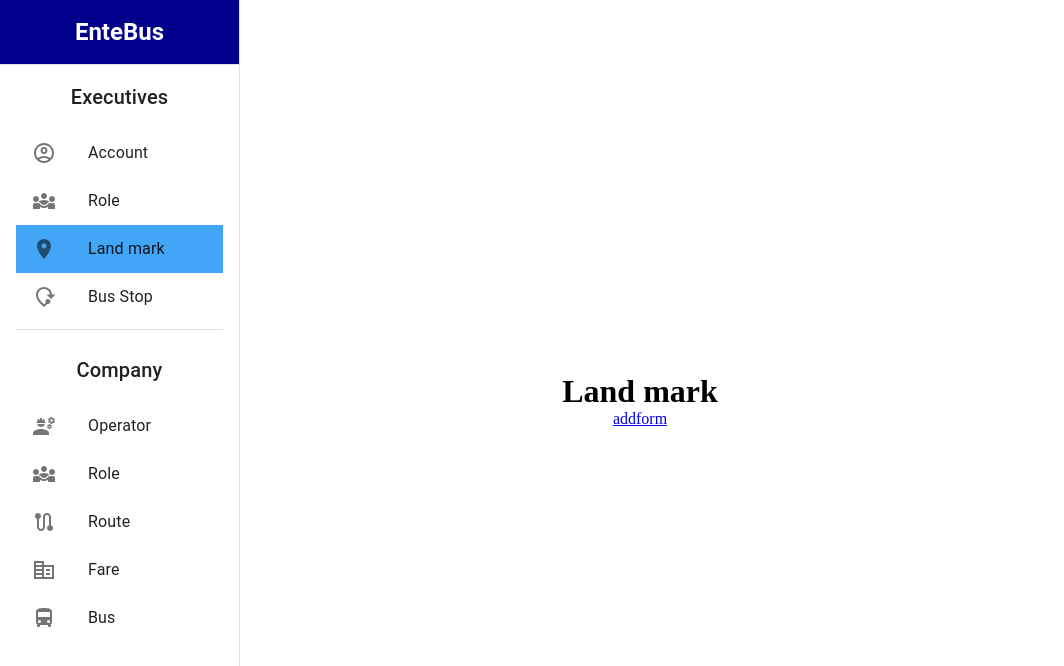
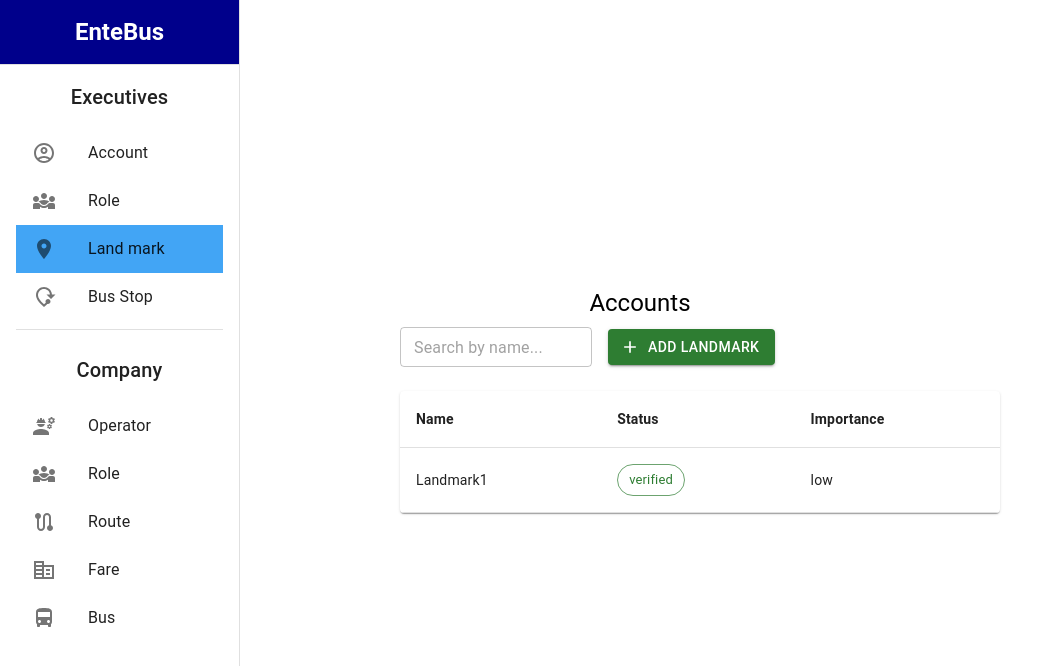
Before and after one commit to NixbugSoftwares/executive-app, a React (Vite) app: page /landmark in a window 1280 px wide. Shown: the top 666 px of the page, without its empty margins (0-1064 px from the left). Built offline with nearby package versions, Linux system fonts and the light colour scheme.

Commit message:
Created  a landmark listing page .

```diff
--- a/src/screens/landmarkpage/LandMarkPage.tsx
+++ b/src/screens/landmarkpage/LandMarkPage.tsx
@@ -1,13 +1,14 @@
 import React from 'react'
 import Sidebar from '../../common/sidebar';
 import { Box } from '@mui/material';
+import LandmarkListing from './LandmarkListingPage';
 
 function LandMarkPage() {
   return (
     <Box>
       <Sidebar/>
-      <h1>Land mark</h1>
-      <a href="/landmark/create">addform</a>
+      <LandmarkListing />
+
     </Box>
   )
 }
--- /dev/null
+++ b/src/screens/landmarkpage/LandmarkListingPage.tsx
@@ -0,0 +1,94 @@
+import { useState } from "react";
+import { useNavigate } from "react-router-dom";
+import {
+  Table, TableBody, TableCell, TableContainer, TableHead, TableRow, Paper,
+  Button, Typography, Box, TextField, Chip
+} from "@mui/material";
+import { Add as AddIcon } from "@mui/icons-material";
+
+// Define the Type for Landmarks
+interface Landmark {
+  id: number;
+  name: string;
+  status: "verified" | "unverified";
+  importance: "low" | "medium" | "high";
+}
+
+const LandmarkListing: React.FC = () => {
+  const [data] = useState<Landmark[]>([
+    { id: 1, name: "Landmark1", status: "verified", importance: "low" },
+  ]);
+
+  const navigate = useNavigate();
+  const handleNavigate = () => {
+    navigate("/landmark/create");
+  };
+
+  return (
+    <Box sx={{ width: "80%", margin: "auto", mt: 5, mb: 5 }}>
+      <Typography variant="h5" align="center" gutterBottom>
+        Accounts
+      </Typography>
+
+      {/* Search Bar & Account Creation Button */}
+      <Box
+        sx={{
+          display: "flex",
+          justifyContent: "left",
+          alignItems: "center",
+          mb: 3,
+        }}
+      >
+        <TextField
+          placeholder="Search by name..."
+          variant="outlined"
+          size="small"
+          sx={{ width: "40%" }}
+        />
+
+        {/* New Account Button */}
+        <Button
+          sx={{ ml: 2 }}
+          variant="contained"
+          color="success"
+          startIcon={<AddIcon />}
+          onClick={handleNavigate}
+        >
+          Add Landmark
+        </Button>
+      </Box>
+
+      {/* Account Listing Table */}
+      <Box>
+        <TableContainer component={Paper} sx={{ minWidth: 600 }}>
+          <Table sx={{ width: "100%" }}>
+            <TableHead>
+              <TableRow>
+                <TableCell><b>Name</b></TableCell>
+                <TableCell><b>Status</b></TableCell>
+                <TableCell><b>Importance</b></TableCell>
+              </TableRow>
+            </TableHead>
+            <TableBody>
+              {data.map((row) => (
+                <TableRow key={row.id} sx={{ cursor: "pointer" }} hover>
+                  <TableCell>{row.name}</TableCell>
+                  <TableCell>
+                    <Chip
+                      label={row.status}
+                      color={row.status === "verified" ? "success" : "error"}
+                      variant="outlined"
+                    />
+                  </TableCell>
+                  <TableCell>{row.importance}</TableCell>
+                </TableRow>
+              ))}
+            </TableBody>
+          </Table>
+        </TableContainer>
+      </Box>
+    </Box>
+  );
+};
+
+export default LandmarkListing;
```
